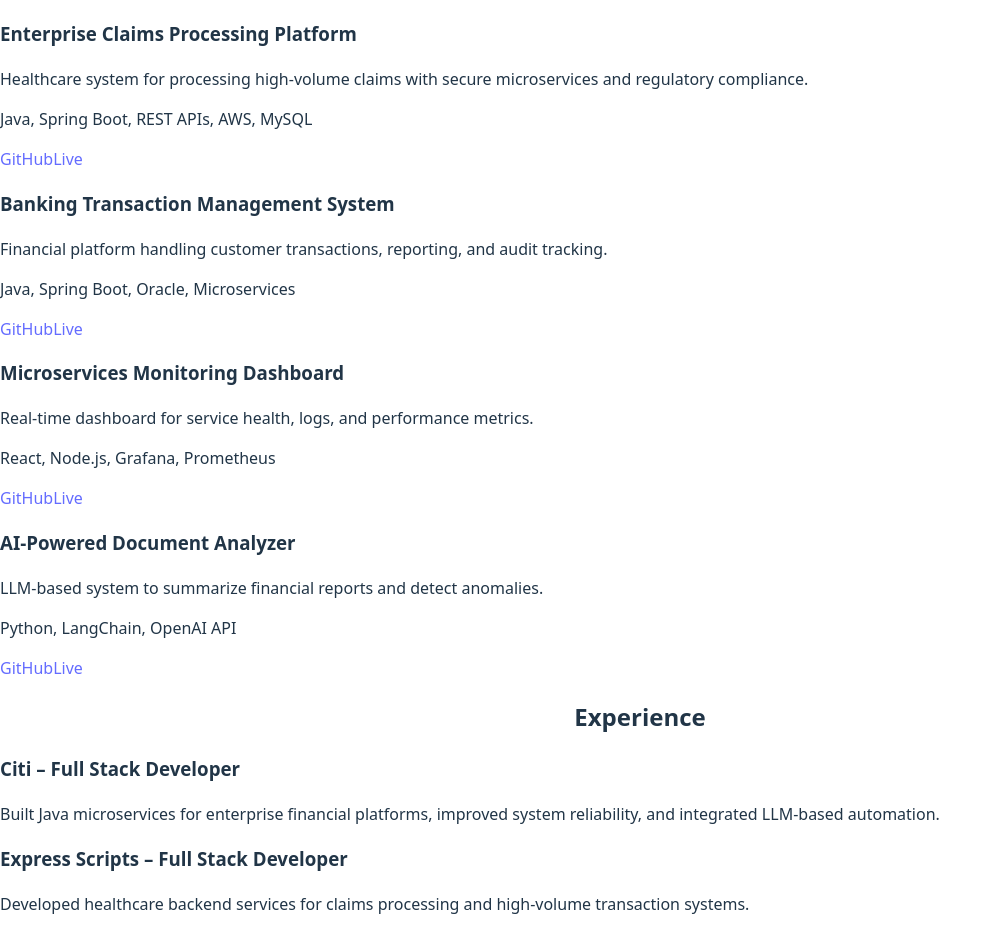
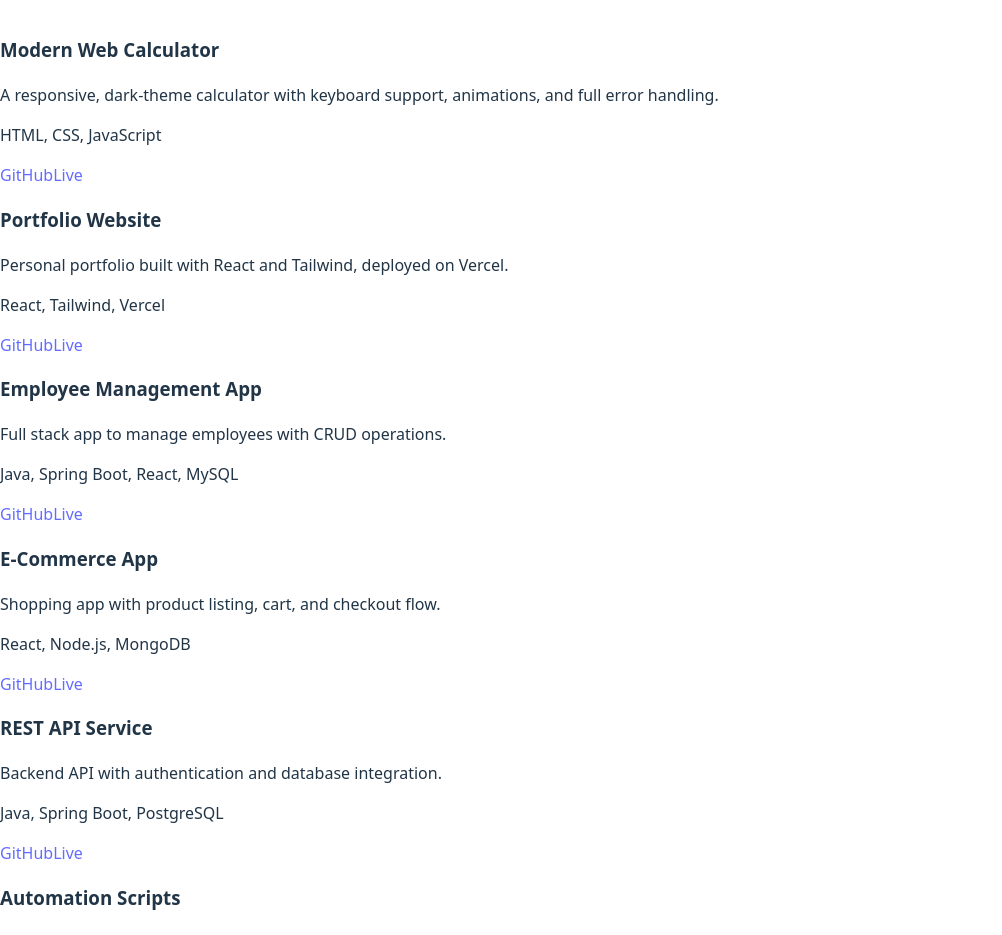
Before and after one commit to Anilkumarputta/Portfolio, a React (Vite) app: page / in a window 1280 px wide. Shown: the part 1520-2455 px from the top of the page, without its empty margins (0-1002 px from the left). Built offline with nearby package versions, Linux system fonts and the light colour scheme.

Commit message:
final portfolio content

```diff
--- a/src/App.jsx
+++ b/src/App.jsx
@@ -7,13 +7,16 @@
 
 function App() {
   return (
-    <div className="bg-slate-900 min-h-screen">
+    <div className="bg-slate-900 min-h-screen flex flex-col">
       <Hero />
       <About />
       <Skills />
       <Projects />
       <Experience />
       <Contact />
+      <footer className="text-center text-gray-400 py-6">
+        © 2026 Anil Kumar. Built with React & Tailwind.
+      </footer>
     </div>
   );
 }
--- a/src/components/Projects.jsx
+++ b/src/components/Projects.jsx
@@ -1,30 +1,44 @@
 const projects = [
   {
-    name: "Enterprise Claims Processing Platform",
-    desc: "Healthcare system for processing high-volume claims with secure microservices and regulatory compliance.",
-    tech: "Java, Spring Boot, REST APIs, AWS, MySQL",
-    github: "https://github.com/Anilkumarputta",
+    name: "Modern Web Calculator",
+    desc: "A responsive, dark-theme calculator with keyboard support, animations, and full error handling.",
+    tech: "HTML, CSS, JavaScript",
+    github: "https://github.com/Anilkumarputta/Modern-Web-Calculator",
+    live: "https://anilkumarputta.github.io/Modern-Web-Calculator/"
+  },
+  {
+    name: "Portfolio Website",
+    desc: "Personal portfolio built with React and Tailwind, deployed on Vercel.",
+    tech: "React, Tailwind, Vercel",
+    github: "https://github.com/Anilkumarputta/Portfolio",
+    live: "https://your-vercel-link.vercel.app"
+  },
+  {
+    name: "Employee Management App",
+    desc: "Full stack app to manage employees with CRUD operations.",
+    tech: "Java, Spring Boot, React, MySQL",
+    github: "https://github.com/Anilkumarputta/employee-management",
     live: "#"
   },
   {
-    name: "Banking Transaction Management System",
-    desc: "Financial platform handling customer transactions, reporting, and audit tracking.",
-    tech: "Java, Spring Boot, Oracle, Microservices",
-    github: "https://github.com/Anilkumarputta",
+    name: "E-Commerce App",
+    desc: "Shopping app with product listing, cart, and checkout flow.",
+    tech: "React, Node.js, MongoDB",
+    github: "https://github.com/Anilkumarputta/ecommerce",
     live: "#"
   },
   {
-    name: "Microservices Monitoring Dashboard",
-    desc: "Real-time dashboard for service health, logs, and performance metrics.",
-    tech: "React, Node.js, Grafana, Prometheus",
-    github: "https://github.com/Anilkumarputta",
+    name: "REST API Service",
+    desc: "Backend API with authentication and database integration.",
+    tech: "Java, Spring Boot, PostgreSQL",
+    github: "https://github.com/Anilkumarputta/rest-api",
     live: "#"
   },
   {
-    name: "AI-Powered Document Analyzer",
-    desc: "LLM-based system to summarize financial reports and detect anomalies.",
-    tech: "Python, LangChain, OpenAI API",
-    github: "https://github.com/Anilkumarputta",
+    name: "Automation Scripts",
+    desc: "Utility scripts for testing and automation tasks.",
+    tech: "Python, Selenium",
+    github: "https://github.com/Anilkumarputta/automation",
     live: "#"
   }
 ];
```
Also changed, not shown: 1 other file (tests, documents, lock files or other folders).
